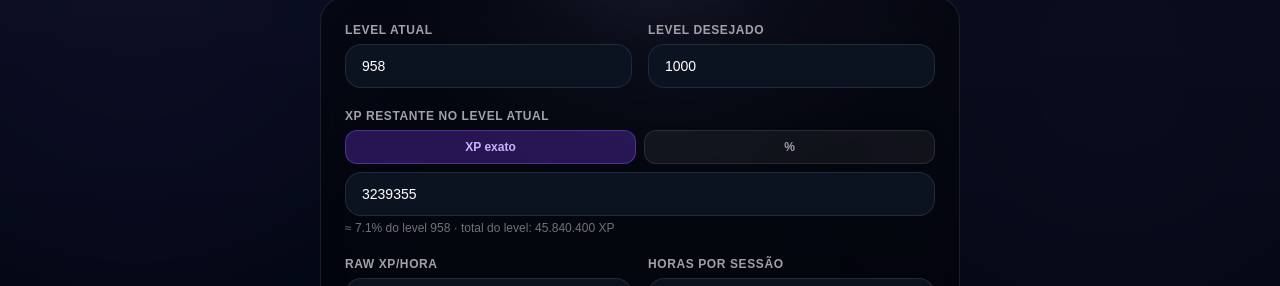
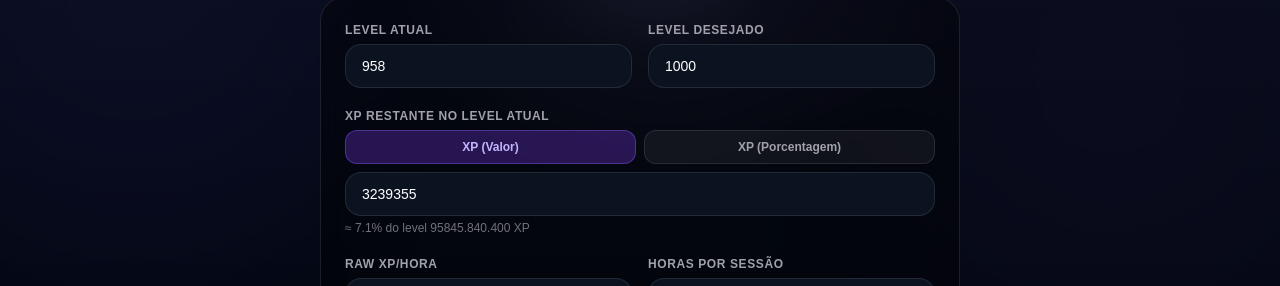
Before and after one commit to fbarreirasz/fb-services, a Next.js app: page /calculadora in a window 1280 px wide. Shown: the part 261-547 px from the top of the page. Built offline with nearby package versions, Linux system fonts and the light colour scheme.

Commit message:
mudança textos calc

```diff
--- a/app/calculadora/page.tsx
+++ b/app/calculadora/page.tsx
@@ -275,7 +275,7 @@ export default function CalculadoraPage() {
                       : 'border border-white/10 bg-white/5 text-zinc-400 hover:bg-white/10'
                   }`}
                 >
-                  {m === 'xp' ? 'XP exato' : '%'}
+                  {m === 'xp' ? 'XP (Valor)' : 'XP (Porcentagem)'}
                 </button>
               ))}
             </div>
@@ -291,7 +291,7 @@ export default function CalculadoraPage() {
                 />
                 {xpPreviewPct && (
                   <p className="mt-1 text-xs text-zinc-500">
-                    ≈ {xpPreviewPct}% do level {levelFrom} · total do level:{' '}
+                    ≈ {xpPreviewPct}% do level {levelFrom}
                     {totalLevelXp.toLocaleString('pt-BR')} XP
                   </p>
                 )}
@@ -306,7 +306,7 @@ export default function CalculadoraPage() {
                   className="calc-range flex-1"
                 />
                 <span className="min-w-[44px] text-right text-sm font-semibold text-white">
-                  {pct}%
+                  {pct}% Selecione a % referente a quanto falta para o próximo level.
                 </span>
               </div>
             )}
```
